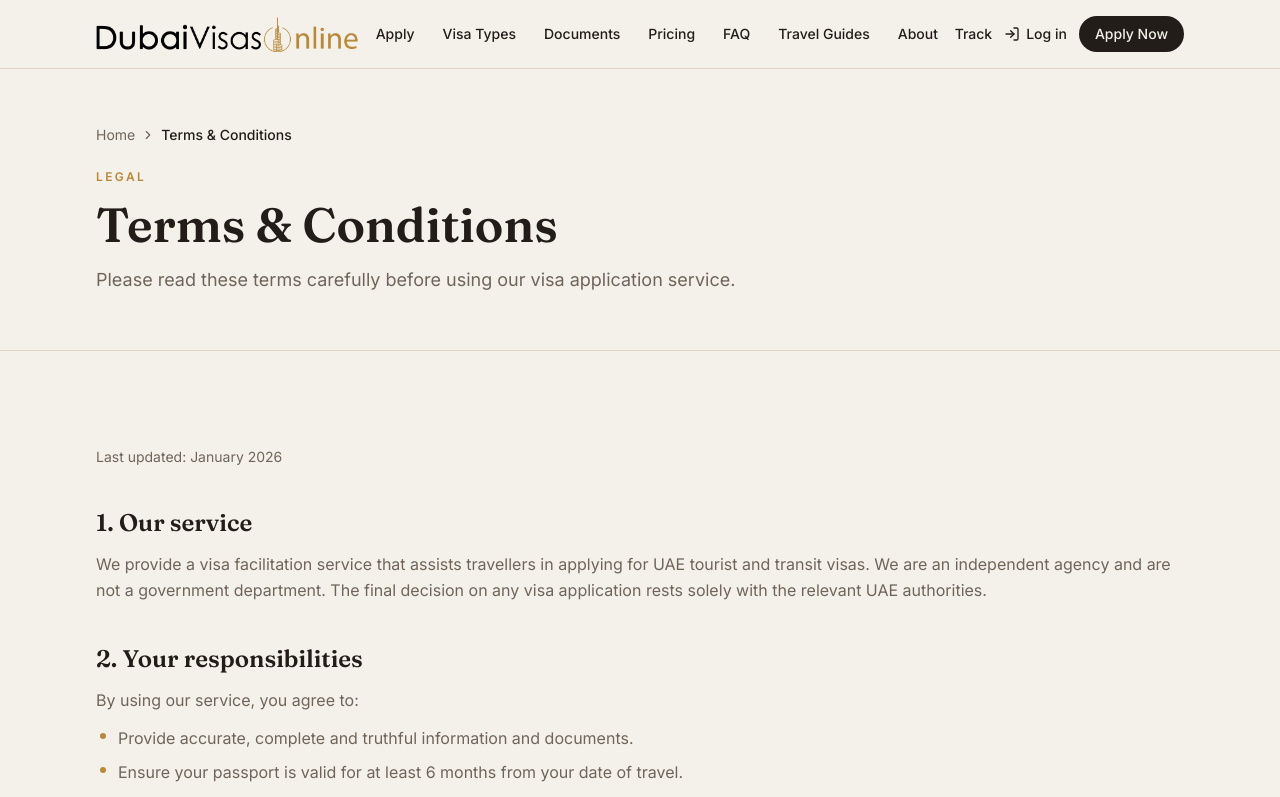
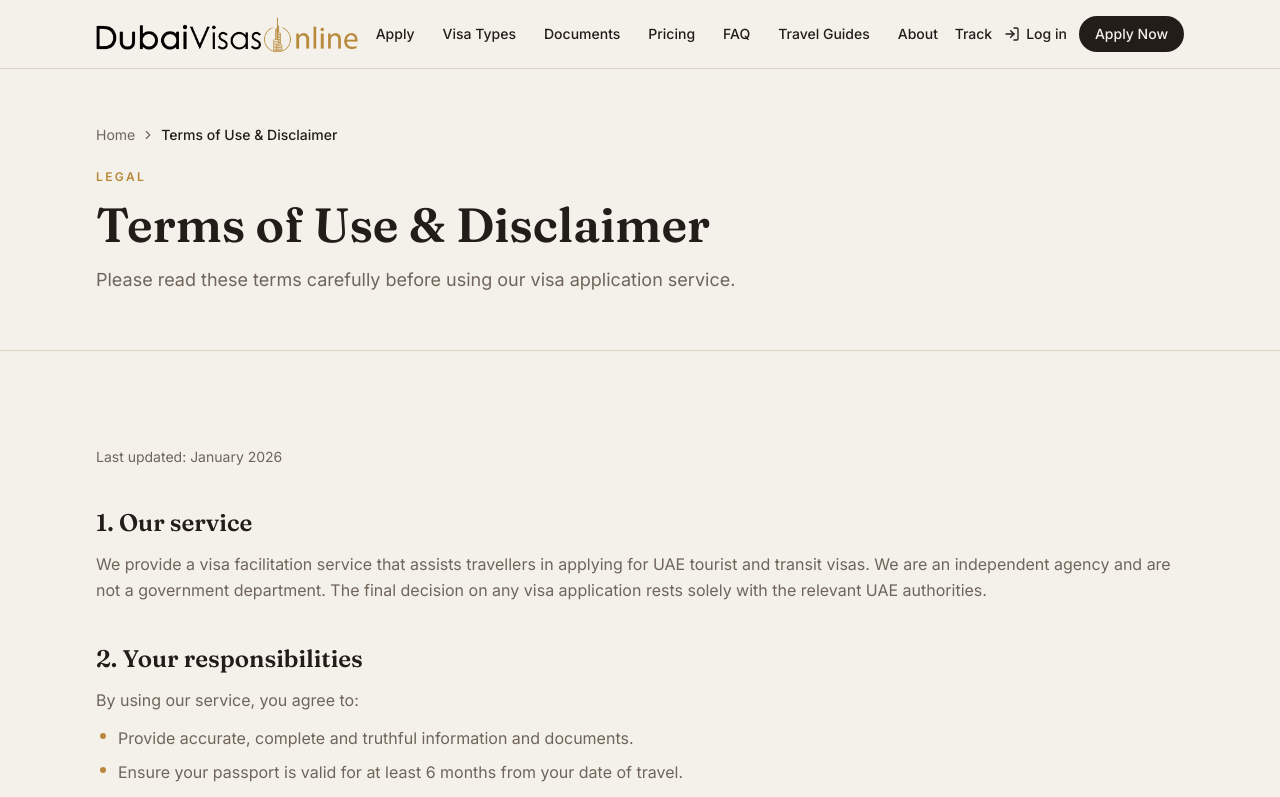
Before and after one commit to bvtonder1980-cmd/dubavisas, a Next.js app: page /terms in a window 1280 px wide. Shown: the top 797 px of the page. Built offline with nearby package versions, Linux system fonts and the light colour scheme.

Commit message:
feat: update terms page title and description to reflect new policy name
Co-authored-by: bvtonder1980-cmd <275993852+bvtonder1980-cmd@users.noreply.github.com>

```diff
--- a/app/terms/page.tsx
+++ b/app/terms/page.tsx
@@ -2,8 +2,8 @@ import type { Metadata } from "next"
 import { LegalPage } from "@/components/legal-page"
 
 export const metadata: Metadata = {
-  title: "Terms & Conditions",
-  description: "The terms and conditions governing the use of our UAE visa application service.",
+  title: "Terms of Use & Disclaimer",
+  description: "The terms of use and disclaimer governing the use of our UAE visa application service.",
   alternates: { canonical: "/terms" },
 }
 
@@ -11,9 +11,9 @@ export default function TermsPage() {
   return (
     <LegalPage
       eyebrow="Legal"
-      title="Terms & Conditions"
+      title="Terms of Use & Disclaimer"
       description="Please read these terms carefully before using our visa application service."
-      breadcrumbLabel="Terms & Conditions"
+      breadcrumbLabel="Terms of Use & Disclaimer"
       lastUpdated="January 2026"
       sections={[
         {
--- a/lib/site-config.ts
+++ b/lib/site-config.ts
@@ -71,7 +71,7 @@ export const footerNav: { title: string; links: { label: string; href: string }[
     title: "Company",
     links: [
       { label: "About Us", href: "/about" },
-      { label: "Terms & Conditions", href: "/terms" },
+      { label: "Terms of Use & Disclaimer", href: "/terms" },
       { label: "Privacy Policy", href: "/privacy" },
       { label: "Cancellation Policy", href: "/cancellation" },
     ],
```
